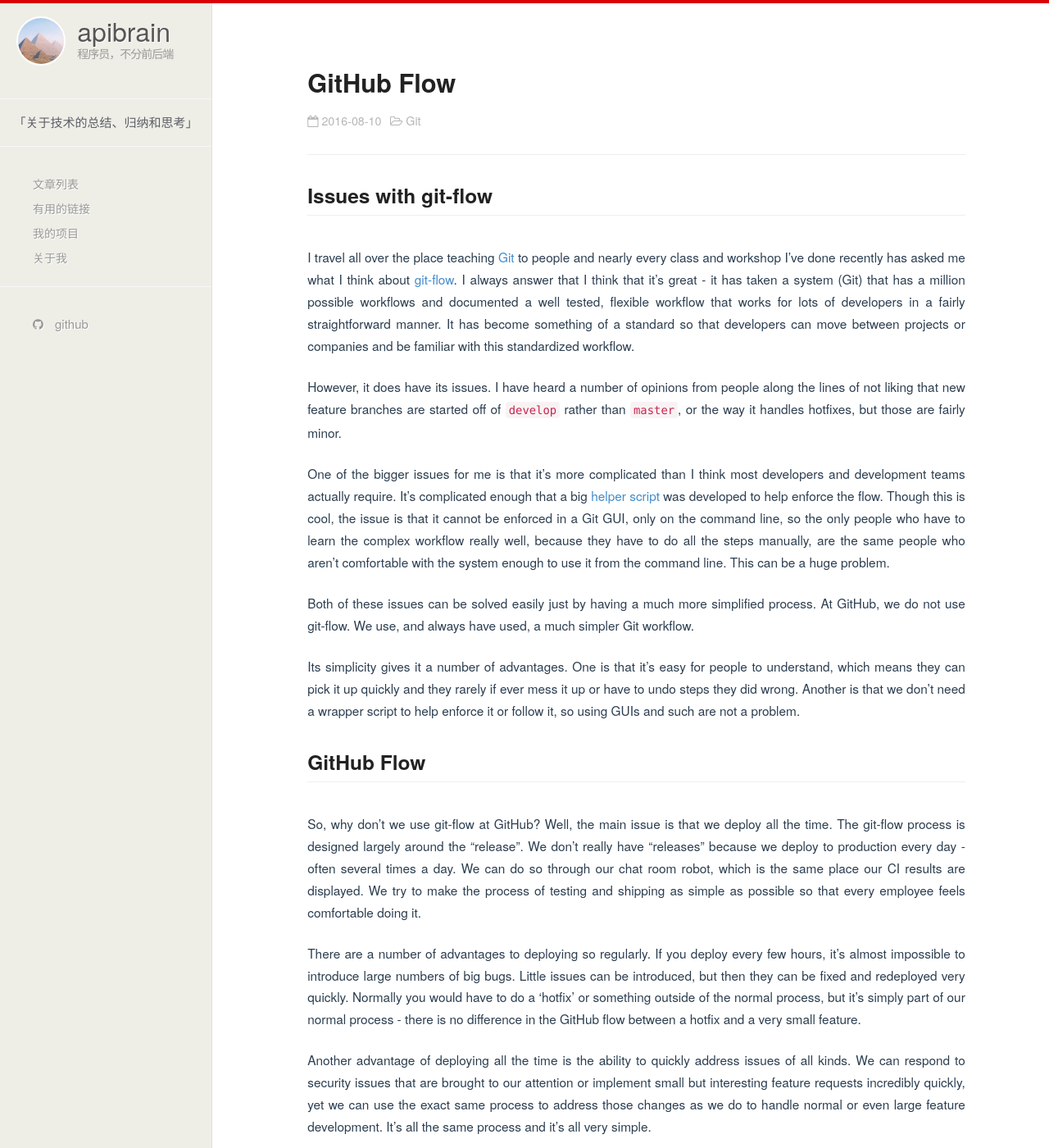
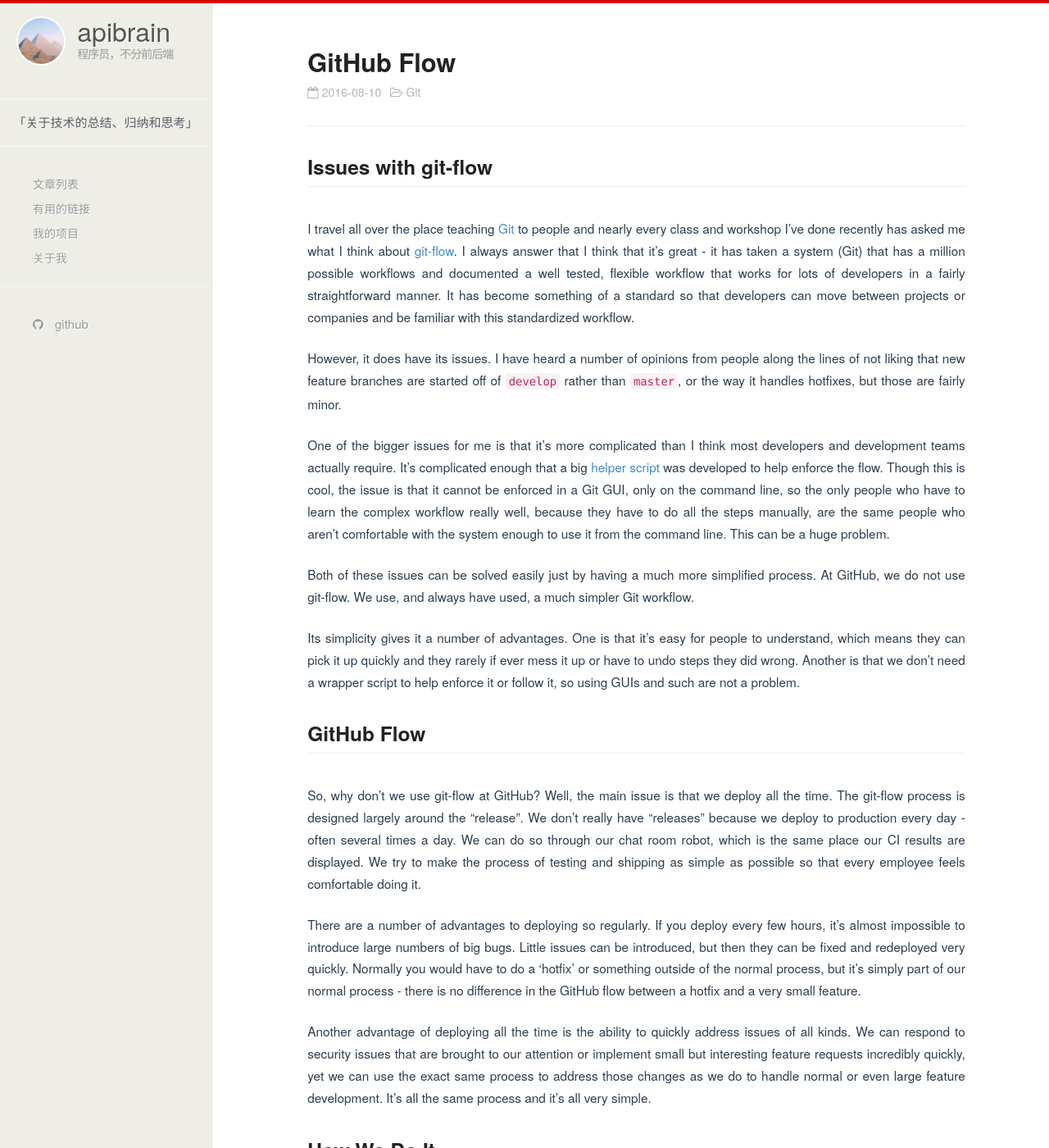
Before and after one commit to apibrain/apibrain.github.io, a Jekyll site: the page built from _posts/2016-08-10-github-flow.md, in a window 1280 px wide and 1400 px high. Shown: the whole window at 82% size. Built offline with Jekyll 4.4.1, drawn with Linux system fonts in a browser that asks for light colours.

Commit message:
修改了文章在移动端下的样式(002)

```diff
--- a/css/hc.css
+++ b/css/hc.css
@@ -446,13 +446,13 @@
 {
   font-size:2.2em;
   font-weight:700;
-  padding-top:15px;
   line-height: 1.4em;
 }
 
 .meta
 {
-  color:#b6b6b6
+  color:#b6b6b6;
+  margin-top: -10px;
 }
 .meta small {
   margin-right: 6px;
@@ -468,9 +468,7 @@
 #article
 {
   margin-bottom:30px;
-  /*background-color:#f9f9f9;
-  box-shadow:1px 1px 0 1px #e8e8e8;*/
-  padding:10px 0;
+  padding:0;
 }
 
 .article-list {
```
